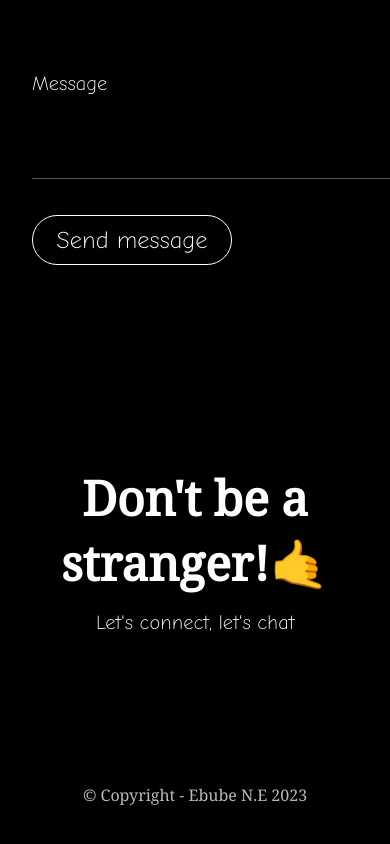
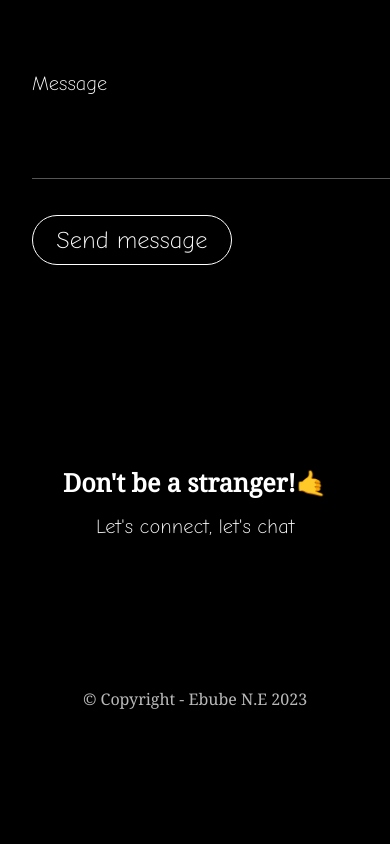
Before and after one commit to Officialbube/portfolio_v2, a plain HTML site: page index.html in a window 390 px wide. Shown: the part 5355-6199 px from the top of the page. After the commit the page ends 6111 px from the top, so only its background shows below. Drawn offline with Linux system fonts and the light colour scheme.

Commit message:
reduced footer font size on mobile

```diff
--- a/style.css
+++ b/style.css
@@ -433,6 +433,9 @@ footer{
         width: 100%;
         margin-top: 80px;
     }
+    .footer-text1{
+        font-size: 25px;
+    }
 }
 @media only screen and (max-width: 767px) {
     nav{
```
